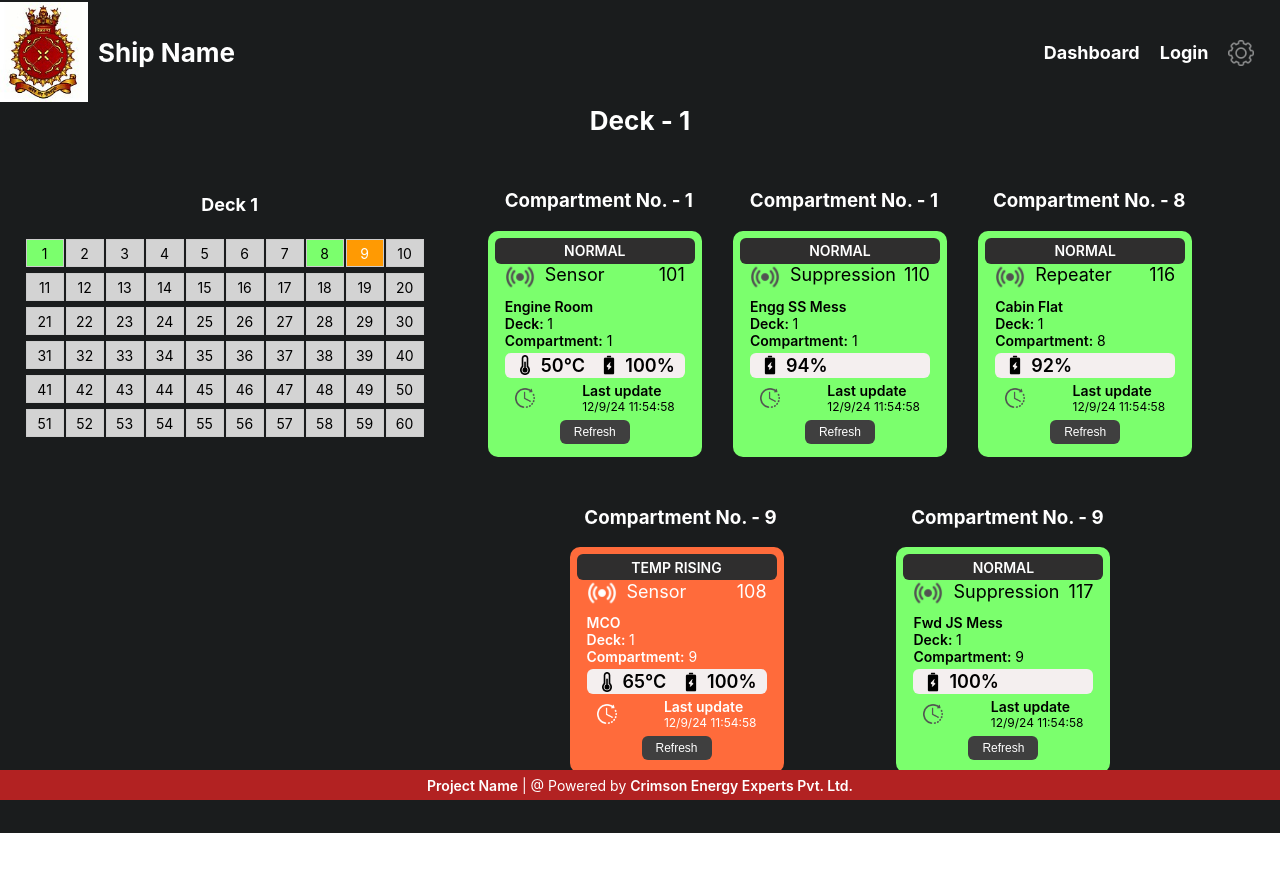
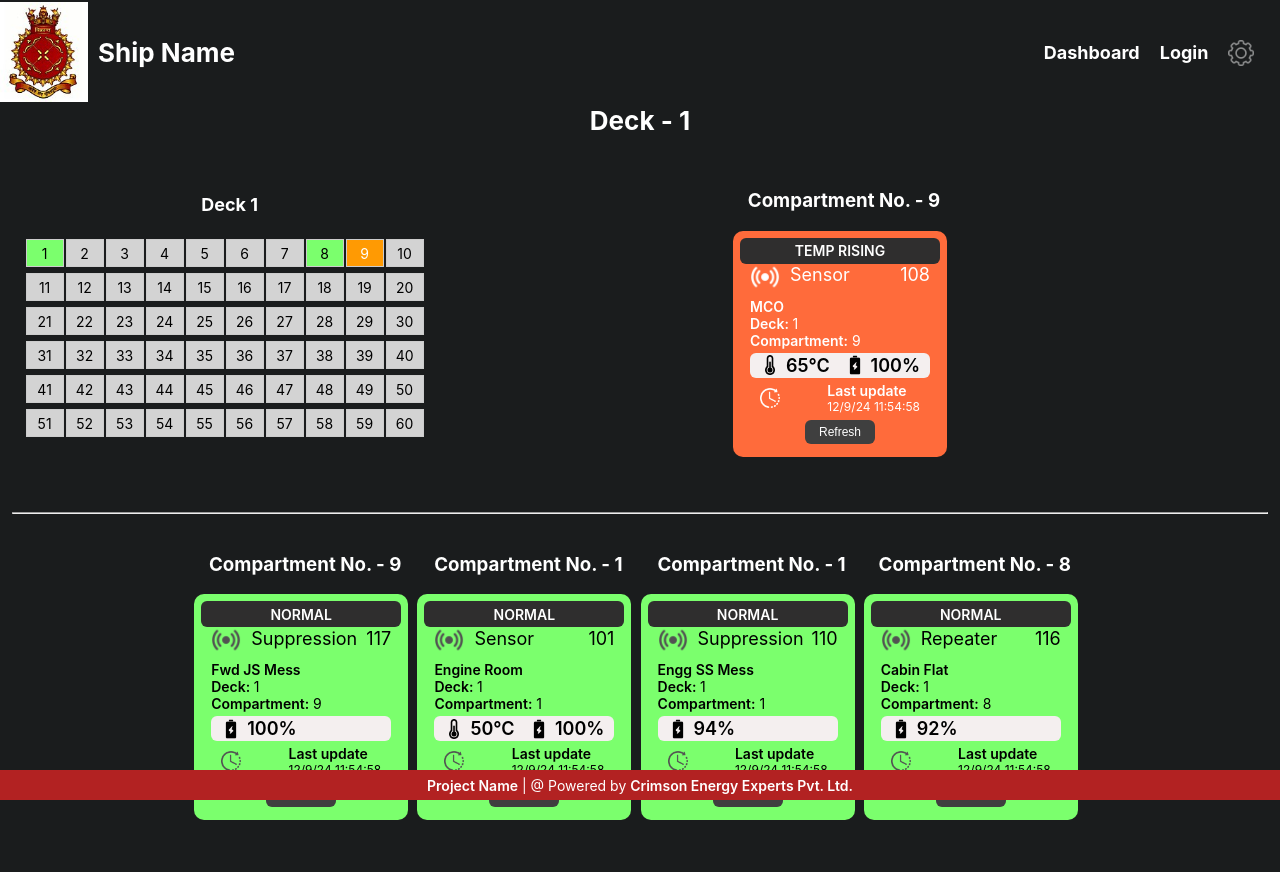
Before and after one commit to cee-diksha/fire_detection, a React (Create React App) app: page /deck/1 in a window 1280 px wide. Shown: the top 872 px of the page. Before the commit the page ends 833 px from the top, so only its background shows below. Built offline with nearby package versions, Linux system fonts and the light colour scheme.

Commit message:
specific deck page modified

```diff
--- a/src/comp-styles.css
+++ b/src/comp-styles.css
@@ -590,3 +590,13 @@ tbody tr:hover {
       color: #000000;
     }
   }
+
+  .working-fine-div{
+    display: flex;
+    align-items: center;
+    justify-content: center;
+    width: 80%;
+    height: 250px;
+    font-size: 24px;
+    font-weight: 600;
+  }
--- a/src/components/Grid-style.css
+++ b/src/components/Grid-style.css
@@ -39,7 +39,7 @@
   }
 
   .deleted{
-    background-color: #8f8d8d;
+    background-color: #696666;
     color: #ffffff;
   }
 
--- a/src/components/SummaryCard.js
+++ b/src/components/SummaryCard.js
@@ -7,11 +7,11 @@ const SummaryCard = () => {
         <h4>SUMMARY</h4>
         <div className='sum-details-combined' >
             <div id="sum-details-span1">Repeaters</div>
-            <div id="sum-details-span2">10/10</div>
+            <div id="sum-details-span2">9/10</div>
         </div>
         <div className='sum-details-combined' >
             <div id="sum-details-span1">Smoke Sensors</div>
-            <div id="sum-details-span2">11/12</div>
+            <div id="sum-details-span2">12/12</div>
         </div>
         <div className='sum-details-combined' >
             <div id="sum-details-span1">Suppression Units</div>
--- a/src/pages/SpecificDeck.js
+++ b/src/pages/SpecificDeck.js
@@ -22,15 +22,17 @@ const SpecificDeck = () => {
       const arr = [];
       item.devices.forEach(data => {
         const sortedNodeInfo = data.node_info.sort((a, b) => {
-          const statusOrder = { danger: 1, orange: 2, yellow: 3, success: 4 };
+          const statusOrder = { danger: 1, orange: 2, yellow: 3, deleted: 4, success: 5};
           return statusOrder[a.status] - statusOrder[b.status];
         });
 
-        if (sortedNodeInfo.some(info => info.status === "yellow")) {
+        if (sortedNodeInfo.some(info => info.status.includes("deleted"))) {
           arr.unshift({ ...data, node_info: sortedNodeInfo });
-        } else if (sortedNodeInfo.some(info => info.status === "orange")) {
+        } else if (sortedNodeInfo.some(info => info.status.includes("yellow"))) {
           arr.unshift({ ...data, node_info: sortedNodeInfo });
-        } else if (sortedNodeInfo.some(info => info.status === "danger")) {
+        } else if (sortedNodeInfo.some(info => info.status.includes("orange"))) {
+          arr.unshift({ ...data, node_info: sortedNodeInfo });
+        } else if (sortedNodeInfo.some(info => info.status.includes("danger"))) {
           arr.unshift({ ...data, node_info: sortedNodeInfo });
         } else {
           arr.push({ ...data, node_info: sortedNodeInfo });
@@ -66,12 +68,40 @@ const SpecificDeck = () => {
       </div>
      <div style={{display: "flex", flexDirection: "column", justifyContent:"space-evenly", margin:"auto", alignItems: "center"}}>
       <h4 className="h4">Deck - {deck} </h4>
-      <div style={{display: "flex", alignItems: "flex-start", justifyContent: "space-evenly", width: "96%"}}>
+      <div style={{ display: "flex", alignItems: "flex-start", justifyContent: "space-evenly", width: "96%" }}>
         <DeckDashboardPageDiv data={deckGrid} deckNo={deckGrid.deck} />
         <div className='card-holder-specificdeck'>
+            {deckInfo.some(item => deviceInfo.some(data => data.deck === parseInt(deck) && data.compartment === item.comp && !data.status.includes("success"))) ? (
+              // Map over deckInfo to render compartments with issues
+              deckInfo.map((item, index) => {
+                const details = deviceInfo.filter(
+                  data => data.deck === parseInt(deck) && data.compartment === item.comp && !data.status.includes("success")
+                );
+
+                return (
+                  details.length > 0 && (
+                    <div className='specific-card' key={index}>
+                      <h3>Compartment No. - {item.comp}</h3>
+                      {details.map(detail => (
+                        <Link className='link-style' to={`/info/${detail.node_name}`} key={detail.id}>
+                          <Card item={detail} />
+                        </Link>
+                      ))}
+                    </div>
+                  )
+                );
+              })
+            ) : (
+              // If no issues were found, show "Everything is working fine" once
+              <div className='working-fine-div'>Everything is working fine</div>
+            )
+          }
+        </div>
+      </div>
+          <hr style={{width: "98%", margin: "25px 0 20px 0"}}></hr>
+      <div className='card-holder-specificdeck'>
         {deckInfo.map((item, index) => {
-              const details = deviceInfo.filter(data => (data.deck === parseInt(deck) && data.compartment === item.comp))
-              console.log(details, 'detailsdetails', deviceInfo)
+          const details = deviceInfo.filter(data => (data.deck === parseInt(deck) && data.compartment === item.comp)).filter(item => item.status.includes("success"))
           return(
             details.map(detail => {
               console.log(item, "item check", detail)
@@ -87,7 +117,6 @@ const SpecificDeck = () => {
       </div>
      </div>
   </div>
-  </div>
       <div className="dashboard-sticky">
         <Footer />
       </div>
```
Lines whose indentation alone changed are shown as unchanged.
